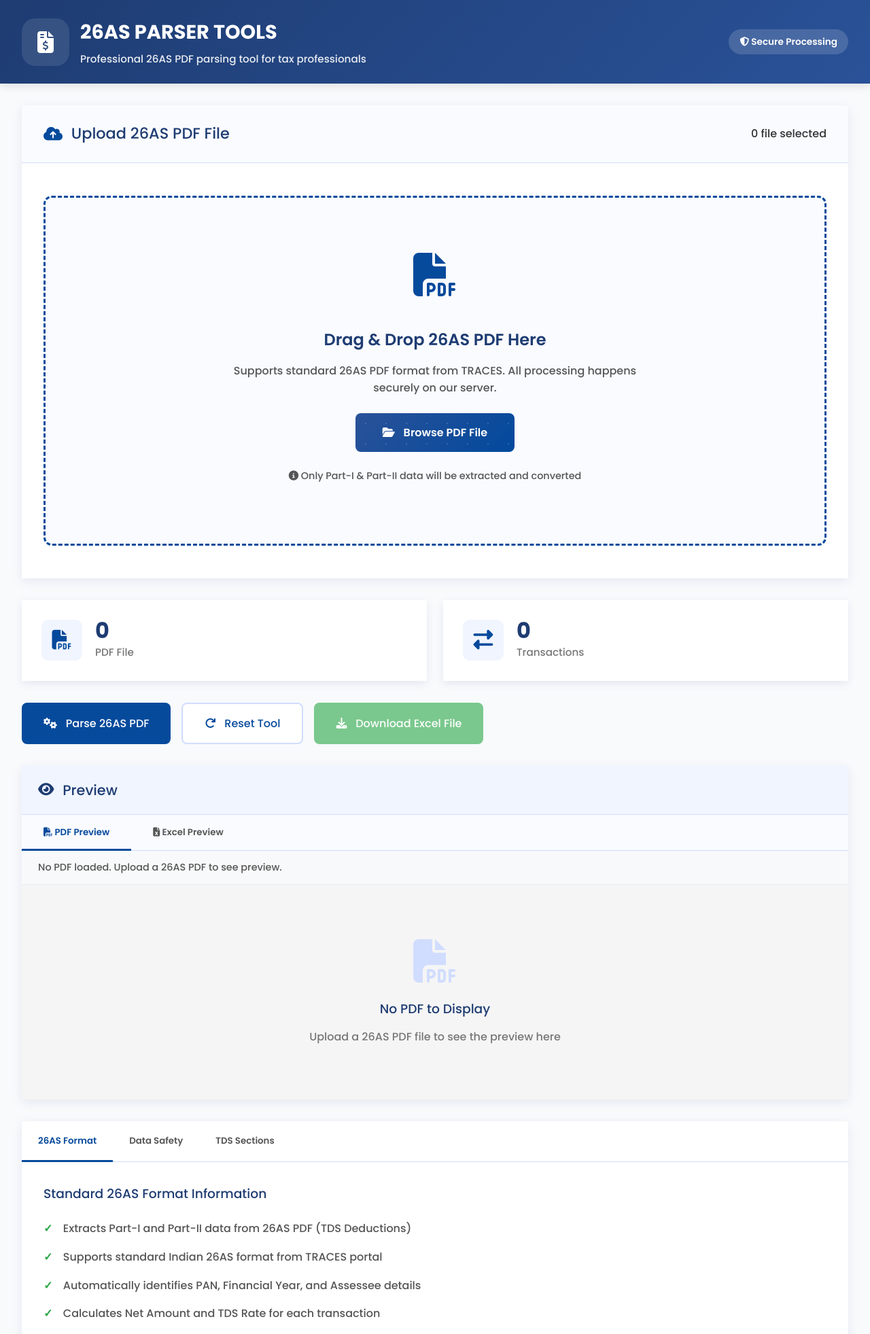
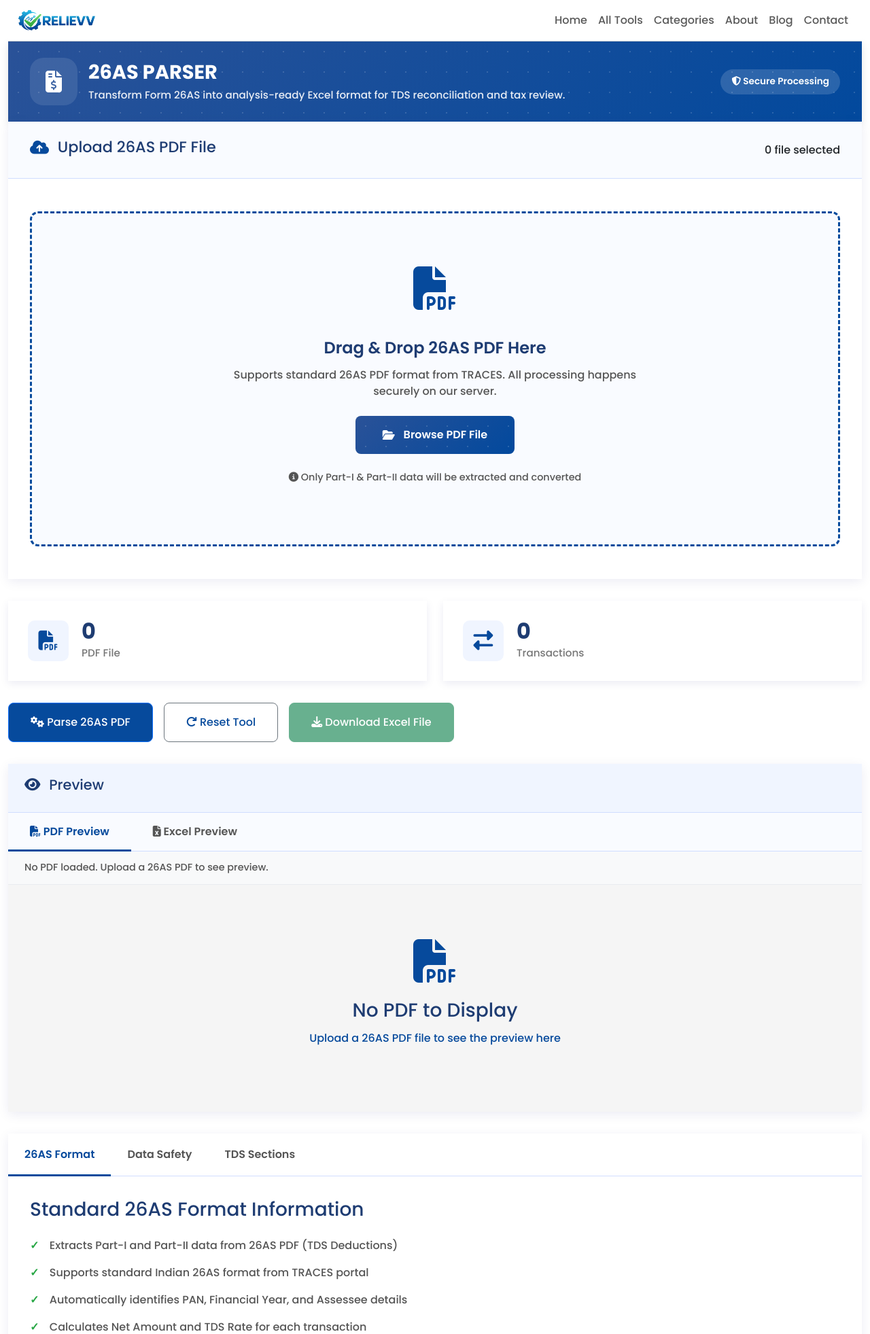
Before and after one commit to relievvautomation-collab/26AS_PARSER_TOOL, a Flask app: page / in a window 1280 px wide. Shown: the top 1963 px of the page at 68% size. Run offline with Flask 3, Linux system fonts and the light colour scheme; some libraries are stand-ins or nearby versions.

Commit message:
Update index.html

```diff
--- a/templates/index.html
+++ b/templates/index.html
@@ -3,24 +3,69 @@
 <head>
     <meta charset="UTF-8">
     <meta name="viewport" content="width=device-width, initial-scale=1.0">
-    <title>26AS Parser Tools </title>
-    <link rel="stylesheet" href="{{ url_for('static', filename='css/style.css') }}">
+    <title>26AS Parser Tool </title>
+    <link rel="stylesheet" href="../static/css/style.css">
     <link rel="stylesheet" href="https://cdnjs.cloudflare.com/ajax/libs/font-awesome/6.4.0/css/all.min.css">
+    <link rel="stylesheet" href="../bootstrap.min.css">
     <script src="https://cdnjs.cloudflare.com/ajax/libs/pdf.js/3.11.174/pdf.min.js"></script>
     <script src="https://cdnjs.cloudflare.com/ajax/libs/xlsx/0.18.5/xlsx.full.min.js"></script>
+
+      <style>
+    .container{max-width: 1500px;}
+    .nav-link{font-weight: 500;}
+   </style>
 </head>
 <body>
     <div class="app-container">
         <!-- Header -->
-        <header class="main-header">
+           <div class="container">
+<header class="position-sticky top-0" style="z-index: 999; border-bottom: 1px solid #d6d6d6;">
+            <!-- Navbar -->
+    <nav class="navbar navbar-expand-lg navbar-light bg-white">
+        <div class="container">
+            <a class="navbar-brand" href="https://www.relievv.in/">
+               <img src="../images/logo.png" alt="logo" style="width: 120px;">
+            </a>
+            <button class="navbar-toggler" type="button" data-bs-toggle="collapse" data-bs-target="#navbarNav">
+                <span class="navbar-toggler-icon"></span>
+            </button>
+            <div class="collapse navbar-collapse" id="navbarNav">
+                <ul class="navbar-nav ms-auto">
+                    <li class="nav-item">
+                        <a class="nav-link" href="https://www.relievv.in/">Home</a>
+                    </li>
+                    <li class="nav-item">
+                        <a class="nav-link" href="https://relievv.in/#tools">All Tools</a>
+                    </li>
+                    <li class="nav-item">
+                        <a class="nav-link" href="https://relievv.in/#categories">Categories</a>
+                    </li>
+                    <li class="nav-item">
+                        <a class="nav-link" href="https://relievv.in/#about">About</a>
+                    </li>
+                    <li class="nav-item">
+                        <a class="nav-link" href="https://relievv.in/blog">Blog</a>
+                    </li>
+                    <li class="nav-item">
+                        <a class="nav-link" href="https://relievv.in/contact">Contact</a>
+                    </li>
+                </ul>
+            </div>
+        </div>
+    </nav>
+    <!-- Navbar End  -->
+
+    </header>
+
+        <div class="main-header bacckground-back-vl position-static top-0">
             <div class="header-content">
                 <div class="logo-section">
                     <div class="logo-icon">
                         <i class="fas fa-file-invoice-dollar"></i>
                     </div>
                     <div class="logo-text">
-                        <h1>26AS PARSER TOOLS</h1>
-                        <p>Professional 26AS PDF parsing tool for tax professionals</p>
+                        <h1>26AS PARSER </h1>
+                        <p class="mb-0">Transform Form 26AS into analysis-ready Excel format for TDS reconciliation and tax review.</p>
                     </div>
                 </div>
                 <div style="display: flex; align-items: center; gap: 1.5rem;">
@@ -29,10 +74,10 @@
                     </div>
                 </div>
             </div>
-        </header>
+        </div>
 
         <!-- Main Content -->
-        <main class="main-content">
+        <main class="main-content p-0">
             <!-- File Upload Section -->
             <section class="upload-section">
                 <div class="section-header">
@@ -129,8 +174,8 @@
                                 </div>
                             </div>
                             <div class="pdf-preview-container" id="pdfViewer">
-                                <div style="text-align: center; padding: 4rem; color: var(--text-light);">
-                                    <i class="fas fa-file-pdf" style="font-size: 4rem; margin-bottom: 1.5rem; display: block; color: var(--border-blue);"></i>
+                                <div style="text-align: center; padding: 4rem; color: var( --accent-blue);">
+                                    <i class="fas fa-file-pdf" style="font-size: 4rem; margin-bottom: 1.5rem; display: block; color: var(--accent-blue);"></i>
                                     <h3 style="margin-bottom: 0.8rem; color: var(--primary-blue);">No PDF to Display</h3>
                                     <p>Upload a 26AS PDF file to see the preview here</p>
                                 </div>
@@ -272,15 +317,15 @@
         </main>
 
         <!-- Footer -->
-        <footer class="main-footer">
+        <footer class="main-footer bacckground-back-vl">
             <div class="footer-content">
                 <div class="copyright">
-                    © <script>document.write(new Date().getFullYear())</script> 26AS PARSER TOOLS.
+                    © <script>document.write(new Date().getFullYear())</script> Relievv Automation • 26AS PARSER TOOLS.  Version 3 • professional edition
                 </div>
                 <div class="footer-links">
-                    <a href="#"><i class="fas fa-question-circle"></i> Help</a>
-                    <a href="#"><i class="fas fa-envelope"></i> Contact</a>
-                    <a href="#"><i class="fas fa-shield-alt"></i> Privacy</a>
+                     <a href="https://relievv.in/contact" target="_blank"><i class="fas fa-question-circle"></i> Help</a>
+                    <a href="https://relievv.in/contact" target="_blank"><i class="fas fa-envelope"></i> Contact</a>
+                    <a href="https://relievv.in/privacy-policy" target="_blank"><i class="fas fa-shield-alt"></i> Privacy</a>
                 </div>
             </div>
         </footer>
@@ -303,14 +348,15 @@
         </div>
     </div>
 
+           </div>
     <!-- Download Modal -->
-    <div class="modal-overlay" id="reportModal">
-        <div class="modal">
-            <div class="modal-header">
+    <div class="modal-overlays" id="reportModal">
+        <div class="modals">
+            <div class="modal-headers">
                 <h2><i class="fas fa-file-download"></i> Download Excel File</h2>
-                <button class="close-modal" id="closeModal">&times;</button>
+                <button class="close-modal" id="closeModal"><i class="fa-solid fa-xmark"></i></button>
             </div>
-            <div class="modal-body">
+            <div class="modal-bodys">
                 <div class="summary-grid">
                     <div class="summary-item">
                         <div class="summary-label">PDF Pages</div>
@@ -347,7 +393,8 @@
         </div>
     </div>
 
-    <script src="{{ url_for('static', filename='js/script.js') }}"></script>
+    <script src="../static/js/script.js"></script>
+    <script src="../bootstrap.min.js"></script>
 </body>
 
 </html>
```
